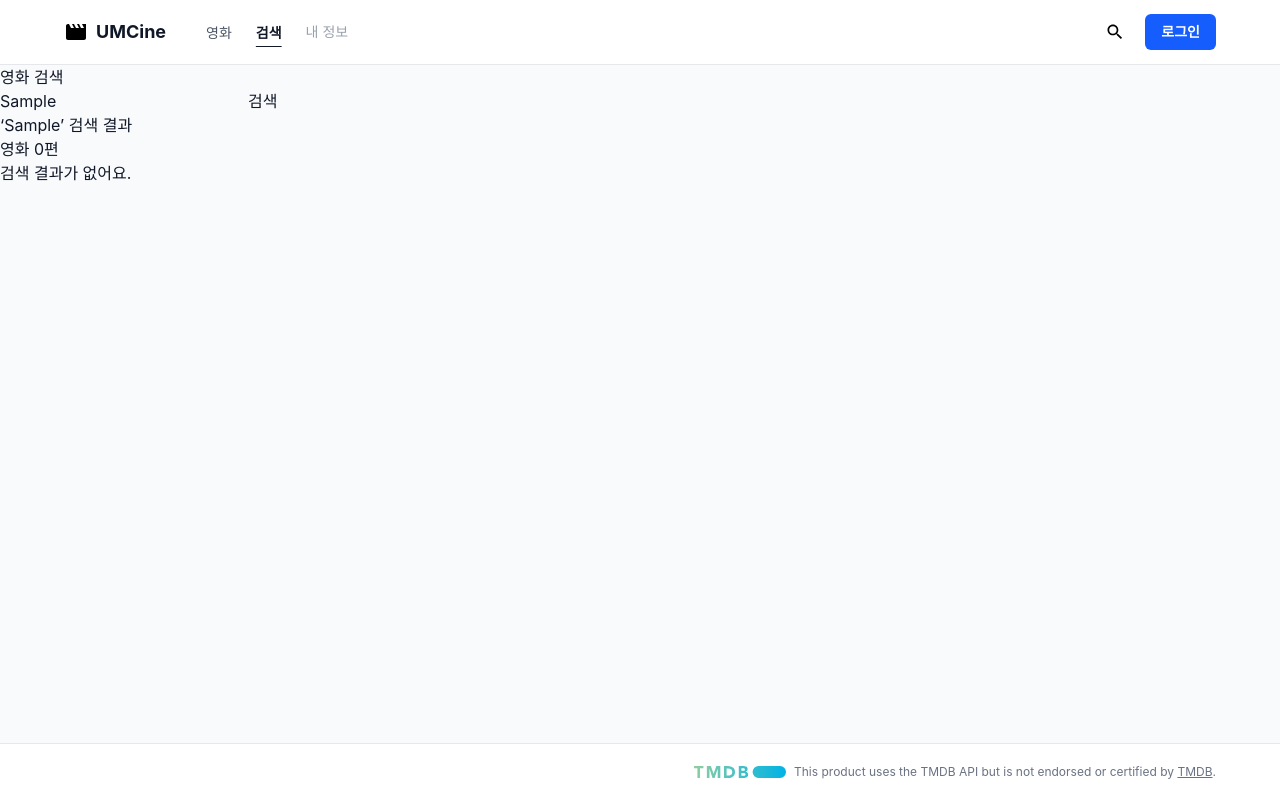
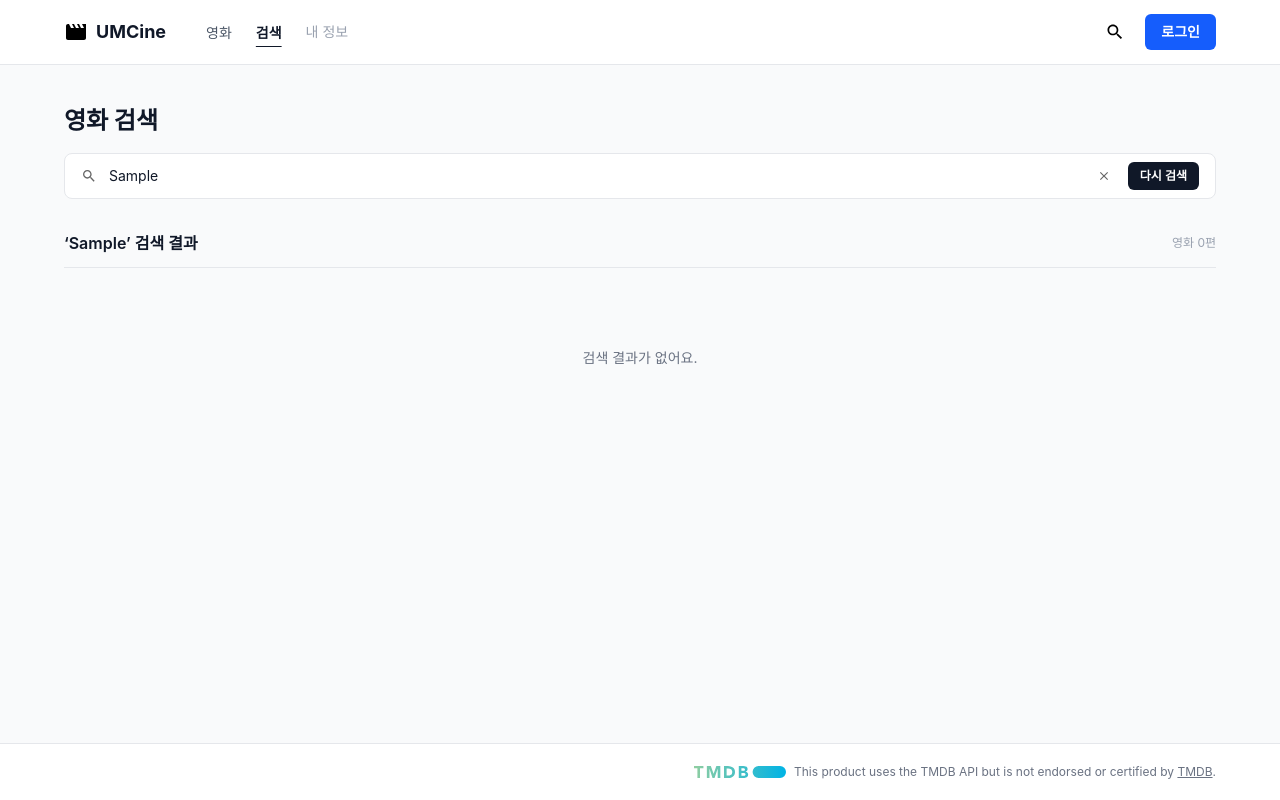
Before and after one commit to 0514swkim-web/UMC_study, a React (Vite) app in the folder week_3/umcine/: page /search in a window 1280 px wide. Both pictures are taken after typing "Sample" into the empty fields and a click on the button "검색". Built offline with nearby package versions, Linux system fonts and the light colour scheme.

Commit message:
feat(week3-mission): 검색 화면 Figma 디자인 적용

```diff
--- a/week_3/umcine/src/components/layout/header.tsx
+++ b/week_3/umcine/src/components/layout/header.tsx
@@ -20,7 +20,7 @@ export function Header() {
                 <span className={cn(navLinkClass, isActive && activeClass)}>영화</span>
               )}
             </Link>
-            <Link to="/search">
+            <Link to="/search" activeOptions={{ includeSearch: false }}>
               {({ isActive }) => (
                 <span className={cn(navLinkClass, isActive && activeClass)}>검색</span>
               )}
--- a/week_3/umcine/src/pages/movies/search-page.tsx
+++ b/week_3/umcine/src/pages/movies/search-page.tsx
@@ -1,6 +1,7 @@
 import { Link, useNavigate, useSearch } from "@tanstack/react-router";
 import { useEffect, useState, type SubmitEvent } from "react";
 import { movies } from "../../data/movies";
+import { cn } from "../../utils/cn";
 
 export function SearchPage() {
   const { query } = useSearch({ from: "/search" });
@@ -12,7 +13,8 @@ export function SearchPage() {
   }, [query]);
 
   const normalizedQuery = query?.trim().toLowerCase() ?? "";
-  const searchResults = normalizedQuery
+  const hasQuery = normalizedQuery !== "";
+  const searchResults = hasQuery
     ? movies.filter(
         (movie) =>
           movie.title.toLowerCase().includes(normalizedQuery) ||
@@ -28,47 +30,96 @@ export function SearchPage() {
     });
   }
 
-  return (
-    <main>
-      <h1>영화 검색</h1>
-      <form onSubmit={handleSubmit}>
+  const searchForm = (
+    <form
+      onSubmit={handleSubmit}
+      className={cn(
+        "flex items-center gap-3 rounded-lg border bg-white px-4 py-2",
+        hasQuery ? "border-gray-200" : "border-gray-900 shadow-lg",
+      )}
+    >
+      <img src="/icons/movie-icons/search.svg" alt="" className="h-4 w-4 opacity-60" />
       <input
         aria-label="검색어"
+        placeholder="예: 스파이더맨"
         value={searchText}
         onChange={(event) => setSearchText(event.target.value)}
+        className="flex-1 bg-transparent text-sm outline-none placeholder:text-gray-400"
       />
-        <button type="submit">검색</button>
+      {searchText && (
+        <button
+          type="button"
+          onClick={() => setSearchText("")}
+          aria-label="검색어 지우기"
+          className="flex h-6 w-6 items-center justify-center rounded hover:bg-gray-100"
+        >
+          <img src="/icons/movie-icons/close.svg" alt="" className="h-3.5 w-3.5 opacity-60" />
+        </button>
+      )}
+      <button
+        type="submit"
+        className="rounded-md bg-gray-900 px-3 py-1.5 text-xs font-semibold text-white hover:bg-gray-700"
+      >
+        {hasQuery ? "다시 검색" : "검색"}
+      </button>
     </form>
+  );
 
-      {!normalizedQuery ? (
-        <p>검색어를 입력해 주세요.</p>
+  if (!hasQuery) {
+    return (
+      <div className="mx-auto flex max-w-[1200px] flex-col items-center px-6 py-40">
+        <h1 className="mb-8 text-3xl font-bold">어떤 영화를 찾고 있나요?</h1>
+        <div className="w-full max-w-[600px]">{searchForm}</div>
+        <p className="mt-4 text-sm text-gray-400">검색어를 입력해 주세요.</p>
+      </div>
+    );
+  }
+
+  return (
+    <div className="mx-auto max-w-[1200px] px-6 py-10">
+      <h1 className="mb-4 text-2xl font-bold">영화 검색</h1>
+      {searchForm}
+
+      <div className="mt-8 flex items-center justify-between border-b border-gray-200 pb-3">
+        <h2 className="font-semibold">‘{query}’ 검색 결과</h2>
+        <p className="text-xs text-gray-400">영화 {searchResults.length}편</p>
+      </div>
+
+      {searchResults.length === 0 ? (
+        <p className="py-20 text-center text-sm text-gray-500">검색 결과가 없어요.</p>
       ) : (
-        <>
-          <h2>‘{query}’ 검색 결과</h2>
-          <p>영화 {searchResults.length}편</p>
-          {searchResults.length === 0 ? (
-            <p>검색 결과가 없어요.</p>
-          ) : (
-            <ul>
+        <ul className="grid grid-cols-1 gap-x-12 md:grid-cols-2">
           {searchResults.map((movie) => (
-                <li key={movie.id}>
-                  <img src={movie.posterPath} alt={`${movie.title} 포스터`} />
-                  <h3>{movie.title}</h3>
-                  <p>{movie.originalTitle}</p>
-                  <p>{movie.releaseDate}</p>
-                  <p>{movie.overview}</p>
+            <li key={movie.id} className="flex gap-5 border-b border-gray-200 py-6">
               <Link
                 to="/movies/$movieId"
                 params={{ movieId: String(movie.id) }}
+                className="shrink-0"
               >
-                    상세 보기
+                <img
+                  src={movie.posterPath}
+                  alt={`${movie.title} 포스터`}
+                  className="aspect-[2/3] w-24 rounded-md object-cover shadow"
+                />
               </Link>
+              <div className="flex min-w-0 flex-col">
+                <h3 className="font-bold">{movie.title}</h3>
+                <p className="mt-1 text-xs text-gray-400">
+                  {movie.originalTitle} · {movie.releaseDate}
+                </p>
+                <p className="mt-2 line-clamp-2 text-sm text-gray-600">{movie.overview}</p>
+                <Link
+                  to="/movies/$movieId"
+                  params={{ movieId: String(movie.id) }}
+                  className="mt-auto pt-3 text-sm font-semibold text-blue-600 hover:underline"
+                >
+                  상세 보기 →
+                </Link>
+              </div>
             </li>
           ))}
         </ul>
       )}
-        </>
-      )}
-    </main>
+    </div>
   );
 }
```
Lines whose indentation alone changed are shown as unchanged.
